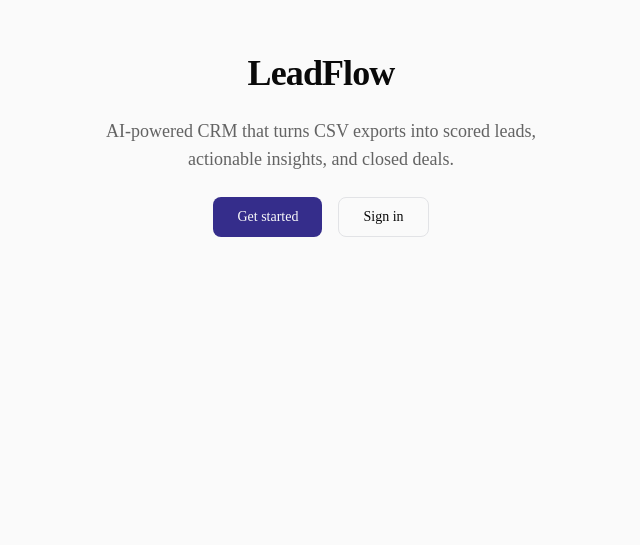
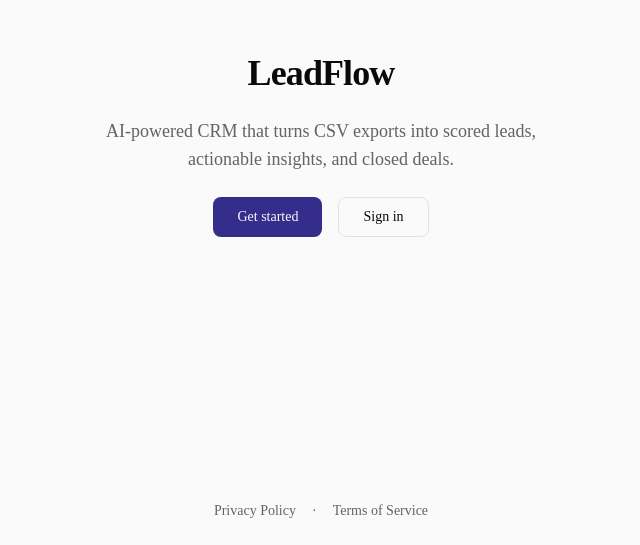
Before and after one commit to Aasirwahab/CRM-final, a Next.js app: page / in a window 1280 px wide. Shown: the part 255-800 px from the top of the page, without its empty margins (319-959 px from the left). Built offline with nearby package versions, Linux system fonts and the light colour scheme.

Commit message:
feat: create landing page with navigation links and project branding

```diff
--- a/src/app/page.tsx
+++ b/src/app/page.tsx
@@ -23,6 +23,11 @@ export default function HomePage() {
           </Link>
         </div>
       </div>
+      <footer className="absolute bottom-6 flex gap-4 text-sm text-muted-foreground">
+        <Link href="/privacy" className="hover:underline">Privacy Policy</Link>
+        <span>·</span>
+        <Link href="/terms" className="hover:underline">Terms of Service</Link>
+      </footer>
     </div>
   )
 }
```
